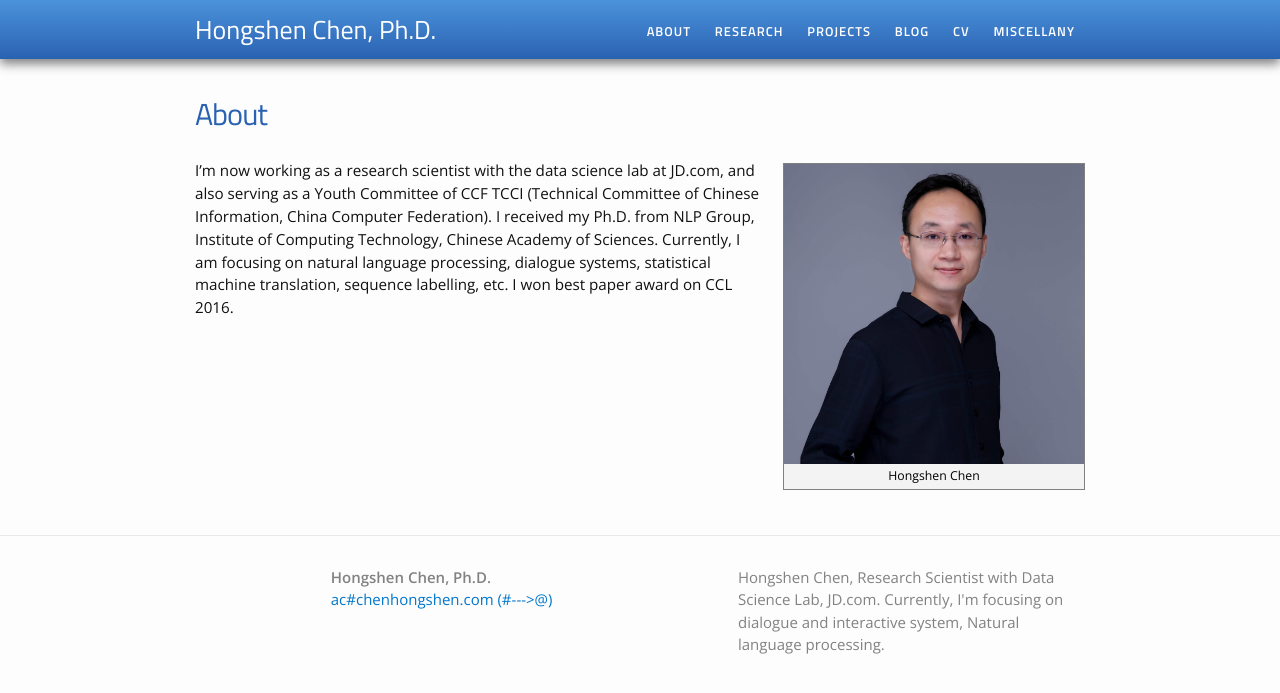
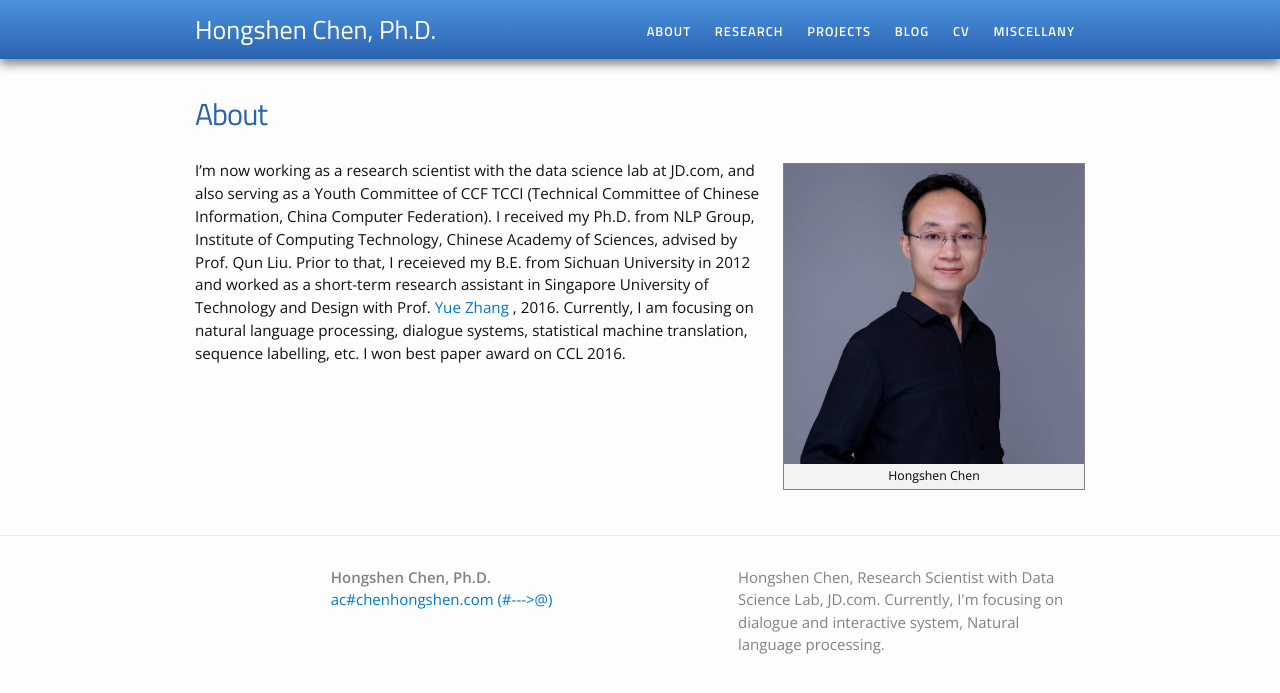
Before and after one commit to chenhongshen/chenhongshen.github.io, a Jekyll site: the page built from about.md, in a window 1280 px wide. Shown: the top 693 px of the page. Built offline with Jekyll 4.4.1, drawn with Linux system fonts in a browser that asks for light colours; a script that is not in the unit is left out.

Commit message:
Update about.md

```diff
--- a/about.md
+++ b/about.md
@@ -6,5 +6,4 @@ permalink: /about/
 
 {% include image.html url="/images/chenhongshen.jpg" caption="Hongshen Chen" width=300 align="right" %}
 
-
-I’m now working as a research scientist with the data science lab at JD.com, and also serving as a Youth Committee of CCF TCCI (Technical Committee of Chinese Information, China Computer Federation). I received my Ph.D. from NLP Group, Institute of Computing Technology, Chinese Academy of Sciences. Currently, I am focusing on natural language processing, dialogue systems, statistical machine translation, sequence labelling, etc. I won best paper award on CCL 2016.
+I'm now working as a research scientist with the data science lab at JD.com, and also serving as a Youth Committee of CCF TCCI (Technical Committee of Chinese Information, China Computer Federation). I received my Ph.D. from NLP Group, Institute of Computing Technology, Chinese Academy of Sciences, advised by Prof. Qun Liu. Prior to that, I receieved my B.E. from Sichuan University in 2012 and worked as a short-term research assistant in Singapore University of Technology and Design with Prof. <a href=" https://frcchang.github.io/ "> Yue Zhang </a>, 2016. Currently, I am focusing on natural language processing, dialogue systems, statistical machine translation, sequence labelling, etc. I won best paper award on CCL 2016.
```
